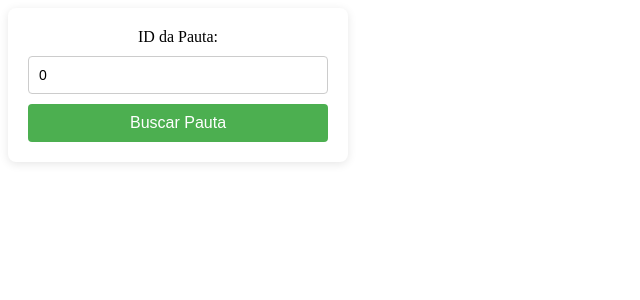
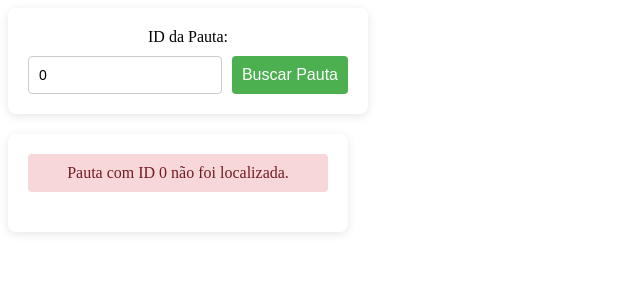
Before and after one commit to aaoogg/testeSicrediFrontend, an Angular app: page /votacao in a window 1280 px wide. Both pictures are taken after a click on the button "Buscar Pauta". Shown: the top 300 px of the page, without its empty margins (0-640 px from the left). Built offline with nearby package versions, Linux system fonts and the light colour scheme; no server answers.

Commit message:
Mensagem descritiva das alterações

```diff
--- a/src/app/backend.service.ts
+++ b/src/app/backend.service.ts
@@ -32,8 +32,8 @@ export class BackendService {
     return this.http.post<any>(`${this.baseUrl}/pautas`, { nome });
   }
 
-  iniciarVotacao(id: number): Observable<void> {
-    return this.http.post<void>(`${this.baseUrl}/pautas/${id}/iniciar-votacao`, {});
+  iniciarVotacao(id: number, tempoVotacao: number): Observable<void> {
+    return this.http.post<void>(`${this.baseUrl}/pautas/${id}/iniciar-votacao`, { tempoVotacao });
   }
 
   encerrarVotacao(id: number): Observable<void> {
--- a/src/app/cadastro-login/cadastro-login.component.css
+++ b/src/app/cadastro-login/cadastro-login.component.css
@@ -1,8 +1,3 @@
-/**
- * Author: Antônio Oscar Gehrke
- * Date: 09/06/2024 - 14/06/2024
- */
-
 /* Global Styles */
 body {
   font-family: Arial, sans-serif;
--- a/src/app/cadastro-login/cadastro-login.component.html
+++ b/src/app/cadastro-login/cadastro-login.component.html
@@ -9,6 +9,9 @@
   </div>
   <button class="btn" (click)="logar()">Logar</button>
   <button class="btn btn-secondary" (click)="irParaCadastro()">Cadastrar Votante</button>
+  <div *ngIf="mensagemErro" class="alert alert-danger">
+    {{ mensagemErro }}
+  </div>
 </div>
 
 <!-- Para cadastro -->
--- a/src/app/cadastro-login/cadastro-login.component.ts
+++ b/src/app/cadastro-login/cadastro-login.component.ts
@@ -20,6 +20,7 @@ export class CadastroLoginComponent {
   confirmarSenha: string = '';
   exibirCadastro: boolean = false;
   usuarioJaCadastrado = false;
+  mensagemErro: string = '';  // Adicionando a propriedade mensagemErro
 
   constructor(private router: Router, private backendService: BackendService) { }
 
@@ -37,10 +38,16 @@ export class CadastroLoginComponent {
           });
         } else {
           console.error('Erro: Não foi possível obter o usuarioId do response:', response);
+          this.mensagemErro = 'Erro no servidor. Tente novamente mais tarde.';  // Definindo a mensagem de erro
         }
       },
       error => {
         console.error('Erro ao realizar login:', error);
+        if (error.status === 401) {
+          this.mensagemErro = 'Usuário ou senha incorretos.';
+        } else {
+          this.mensagemErro = 'Erro no servidor. Tente novamente mais tarde.';
+        }
       }
     );
   }
--- a/src/app/gerenciamento-pautas/gerenciamento-pautas.component.css
+++ b/src/app/gerenciamento-pautas/gerenciamento-pautas.component.css
@@ -22,6 +22,7 @@ body {
 /* Form Group */
 .form-group {
   display: flex;
+  align-items: center;
   justify-content: space-between;
   margin-bottom: 20px;
 }
@@ -33,6 +34,7 @@ input[type="text"] {
   border: 1px solid #ddd;
   border-radius: 4px;
   box-sizing: border-box;
+  font-size: 14px;
 }
 
 /* Pauta Item */
@@ -42,6 +44,17 @@ input[type="text"] {
   border: 1px solid #ddd;
   border-radius: 8px;
   background-color: #f9f9f9;
+}
+
+/* Checkbox */
+label {
+  display: flex;
+  align-items: center;
+  margin-bottom: 10px;
+}
+
+input[type="checkbox"] {
+  margin-right: 5px;
 }
 
 /* Buttons */
@@ -55,6 +68,19 @@ button.btn {
   cursor: pointer;
   width: 100%;
   font-size: 16px;
+  transition: opacity 0.3s ease;
+}
+
+/* Buttons */
+button.btn2 {
+  background-color: #4CAF50;
+  color: white;
+  padding: 10px 20px;
+  border: none;
+  border-radius: 4px;
+  cursor: pointer;
+  font-size: 16px;
+  transition: opacity 0.3s ease;
 }
 
 button.btn-secondary {
@@ -72,6 +98,7 @@ button.btn:hover {
   padding: 10px;
   color: white;
   border-radius: 4px;
+  font-size: 14px;
 }
 
 .alert-info {
--- a/src/app/gerenciamento-pautas/gerenciamento-pautas.component.ts
+++ b/src/app/gerenciamento-pautas/gerenciamento-pautas.component.ts
@@ -1,9 +1,6 @@
-/**
- * Author: Antônio Oscar Gehrke
- */
-
 import { Component } from '@angular/core';
 import { BackendService } from '../backend.service';
+import { interval, Subscription } from 'rxjs';
 
 @Component({
   selector: 'app-gerenciamento-pautas',
@@ -13,9 +10,9 @@ import { BackendService } from '../backend.service';
 export class GerenciamentoPautasComponent {
   pautas: any[] = [];
   newPauta: string = '';
+  private contadorSubscription: Subscription | null = null;
 
-  constructor(private backendService: BackendService) {
-  }
+  constructor(private backendService: BackendService) {}
 
   ngOnInit() {
     this.buscarPautas();
@@ -23,26 +20,72 @@ export class GerenciamentoPautasComponent {
 
   buscarPautas() {
     this.backendService.getPautas().subscribe(pautas => {
-      this.pautas = pautas;
+      this.pautas = pautas.map(pauta => ({
+        ...pauta,
+        contador: 0,
+        mensagem: '',
+        tempoVotacao: 0,  // Adicionado para armazenar o tempo de votação
+        usarTempoPadrao: true  // Define o valor padrão como true inicialmente
+      }));
     });
   }
 
   cadastrarPauta() {
     this.backendService.cadastrarPauta(this.newPauta).subscribe(pauta => {
-      this.pautas.push(pauta);
+      this.pautas.push({
+        ...pauta,
+        contador: 0,
+        mensagem: '',
+        tempoVotacao: 0,  // Inicializado como zero para novas pautas
+        usarTempoPadrao: true
+      });
       this.newPauta = '';
     });
   }
 
-  iniciarVotacao(id: number) {
-    this.backendService.iniciarVotacao(id).subscribe(() => {
-      this.buscarPautas();
+  iniciarVotacao(id: number, tempoVotacao: number) {
+    this.backendService.iniciarVotacao(id, tempoVotacao).subscribe(() => {
+      const pauta = this.pautas.find(p => p.id === id);
+      if (pauta) {
+        pauta.pautaEmVotacao = true;
+        pauta.contador = pauta.usarTempoPadrao ? 60 : tempoVotacao * 60; // Converte minutos para segundos
+        pauta.mensagem = 'A votação foi iniciada';
+
+        this.contadorSubscription = interval(1000).subscribe(() => {
+          if (pauta.contador > 0) {
+            pauta.contador--;
+          } else {
+            this.atualizarPautaAposEncerramento(pauta);
+          }
+        });
+      }
     });
   }
 
   encerrarVotacao(id: number) {
     this.backendService.encerrarVotacao(id).subscribe(() => {
-      this.buscarPautas();
+      const pauta = this.pautas.find(p => p.id === id);
+      if (pauta) {
+        this.atualizarPautaAposEncerramento(pauta);
+      }
     });
   }
+
+  atualizarPautaAposEncerramento(pauta: any) {
+    pauta.pautaEmVotacao = false;
+    pauta.votacaoFinalizada = true;
+    pauta.mensagem = 'A votação foi encerrada';
+    pauta.contador = 0;
+    pauta.tempoVotacao = 0; // Zera o tempo de votação após encerrar
+    pauta.usarTempoPadrao = true; // Retorna ao valor padrão após encerrar
+    if (this.contadorSubscription) {
+      this.contadorSubscription.unsubscribe();
+    }
+  }
+
+  onCheckboxChange(pauta: any) {
+    if (pauta.usarTempoPadrao) {
+      pauta.tempoVotacao = 0; // Zera o campo de tempo de votação se selecionar o padrão
+    }
+  }
 }
--- a/src/app/votacao/votacao.component.css
+++ b/src/app/votacao/votacao.component.css
@@ -16,7 +16,7 @@ body {
   padding: 20px;
   border-radius: 8px;
   box-shadow: 0 2px 10px rgba(0, 0, 0, 0.1);
-  width: 300px;
+  width: 320px;  /* Increase width to fit input and button */
   margin-bottom: 20px;
   text-align: center;
 }
@@ -27,17 +27,23 @@ body {
   display: block;
 }
 
+.input-button-container {
+  display: flex;
+  align-items: center;
+  justify-content: space-between;
+}
+
 .votacao-container input {
   padding: 10px;
   font-size: 14px;
   border: 1px solid #ccc;
   border-radius: 4px;
-  margin-bottom: 10px;
-  width: calc(100% - 22px);
+  margin-right: 10px;
+  flex: 1;
+  min-width: 0; /* Allow input to shrink if needed */
 }
 
 .votacao-container .btn {
-  width: 100%;
   padding: 10px;
   font-size: 16px;
   background-color: #4CAF50;
@@ -45,6 +51,7 @@ body {
   border: none;
   border-radius: 4px;
   cursor: pointer;
+  white-space: nowrap; /* Prevent line breaks in the button */
 }
 
 .votacao-container .btn:hover {
@@ -59,9 +66,12 @@ body {
   box-shadow: 0 2px 10px rgba(0, 0, 0, 0.1);
   width: 300px;
   text-align: center;
+  margin-bottom: 20px;
 }
 
-.pauta-container h3 {
+/* Alert Container */
+.alert-container {
+  width: 300px;
   margin-bottom: 20px;
 }
 
@@ -94,11 +104,9 @@ body {
 
 /* Buttons */
 button.btn {
-  width: 100%;
   padding: 10px;
   font-size: 16px;
   background-color: #4CAF50;
-  /* Green color */
   color: white;
   border: none;
   border-radius: 4px;
--- a/src/app/votacao/votacao.component.html
+++ b/src/app/votacao/votacao.component.html
@@ -1,20 +1,25 @@
 <div class="votacao-container">
   <label for="idPautaParaVotar">ID da Pauta:</label>
-  <input type="number" id="idPautaParaVotar" [(ngModel)]="idPautaParaVotar" />
-  <button class="btn" (click)="buscarPautaById(idPautaParaVotar)">Buscar Pauta</button>
+  <div class="input-button-container">
+    <input type="number" id="idPautaParaVotar" [(ngModel)]="idPautaParaVotar" />
+    <button class="btn" (click)="buscarPautaById(idPautaParaVotar)">Buscar Pauta</button>
+  </div>
+</div>
+
+<div *ngIf="mensagem && !pauta" class="pauta-container">
+  <div class="alert alert-danger">{{ mensagem }}</div>
 </div>
 
 <div *ngIf="pauta" class="pauta-container">
   <h3>Pauta: {{ pauta.nome }}</h3>
   <p *ngIf="pauta.pautaEmVotacao && !pauta.votacaoFinalizada" class="alert alert-success">A votação está aberta!</p>
-  <p *ngIf="!pauta.pautaEmVotacao && !pauta.votacaoFinalizada" class="alert alert-warning">A votação ainda não começou.
-  </p>
+  <p *ngIf="!pauta.pautaEmVotacao && !pauta.votacaoFinalizada" class="alert alert-warning">A votação ainda não começou.</p>
   <p *ngIf="pauta.votacaoFinalizada" class="alert alert-danger">A votação foi encerrada.</p>
 
   <div *ngIf="pauta.pautaEmVotacao && !pauta.votacaoFinalizada">
-    <button class="btn" (click)="votar(true)" [disabled]="votoRegistrado">Sim</button>
-    <button class="btn btn-secondary" (click)="votar(false)" [disabled]="votoRegistrado">Não</button>
+    <button class="btn btn-vote" (click)="votar(true)" [disabled]="votoRegistrado">Sim</button>
+    <button class="btn btn-secondary btn-vote" (click)="votar(false)" [disabled]="votoRegistrado">Não</button>
   </div>
 
-  <p *ngIf="mensagem" class="alert alert-info">{{ mensagem }}</p>
+  <p *ngIf="mensagem && pauta" class="alert alert-info">{{ mensagem }}</p>
 </div>
--- a/src/app/votacao/votacao.component.ts
+++ b/src/app/votacao/votacao.component.ts
@@ -26,7 +26,7 @@ export class VotacaoComponent {
         this.verificarVoto();
       },
       error => {
-        this.mensagem = 'Pauta não encontrada';
+        this.mensagem = 'Pauta com ID ' + idPauta + ' não foi localizada.';
         this.pauta = null;
       }
     );
```
Also changed, not shown: src/app/gerenciamento-pautas/gerenciamento-pautas.component.html (+16 -3 lines), 1 other file (tests, documents, lock files or other folders).
